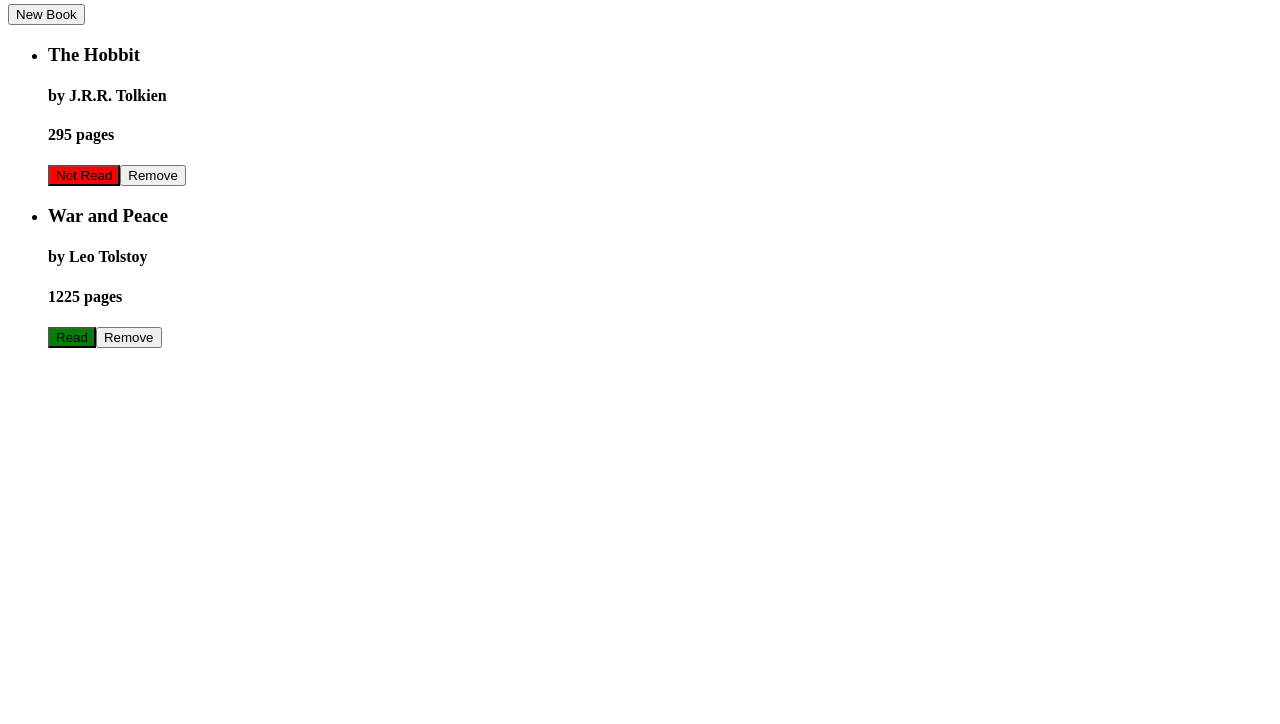
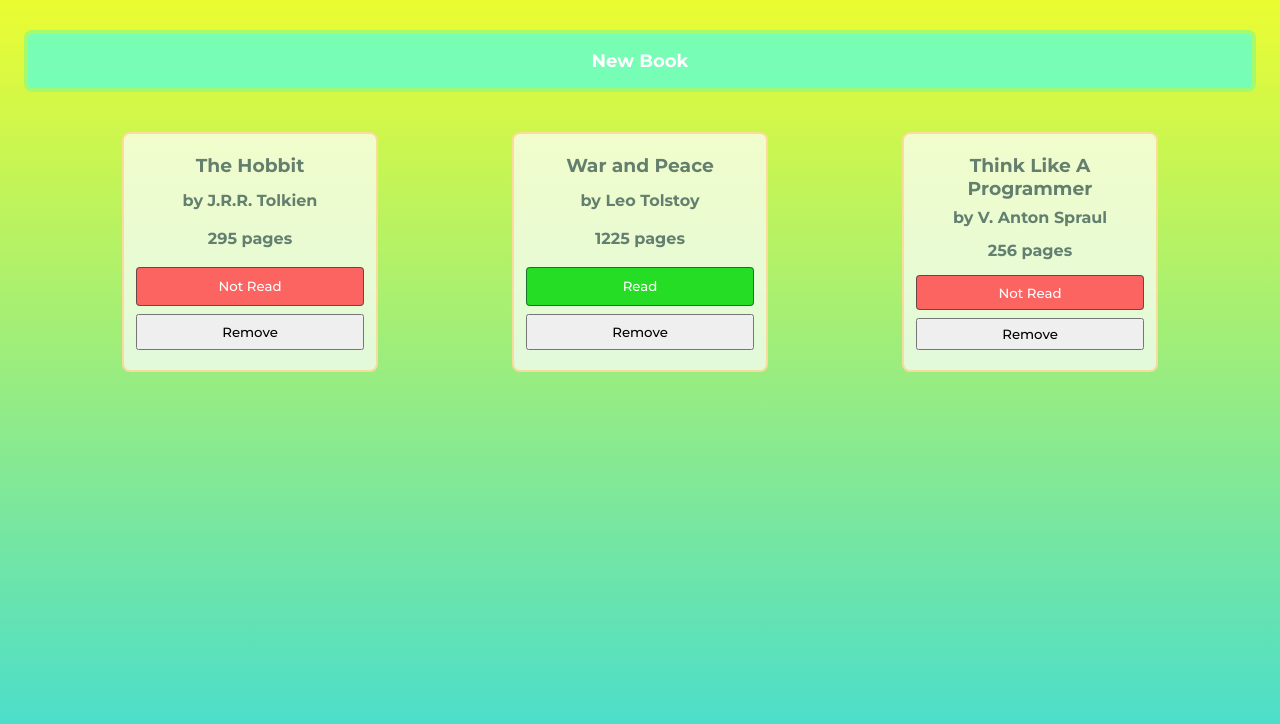
Before and after one commit to Bossolin/odin-library, a plain HTML site: page index.html in a window 1280 px wide. Shown: the part 76-800 px from the top of the page. Drawn offline with Linux system fonts and the light colour scheme.

Commit message:
added styles

```diff
--- a/index.html
+++ b/index.html
@@ -41,8 +41,10 @@
             <label for="read">Read:</label>
             <input type="checkbox" id="read" />
           </div>
-          <button type="reset">Reset</button>
-          <button type="submit" id="submit">Add Book</button>
+          <button type="reset" class="reset-button">Reset</button>
+          <button type="submit" id="submit" class="submit-button">
+            Add Book
+          </button>
         </form>
       </div>
     </div>
--- a/script.js
+++ b/script.js
@@ -18,8 +18,8 @@ function Book(title, author, pages, read) {
 
 Book.prototype.delete = function () {
   myLibrary = myLibrary.filter((book) => book.title != this.title);
+
   const bookId = document.querySelector(`[data-book-index="${this.title}"]`);
-
   bookList.removeChild(bookId.parentNode);
 };
 
@@ -40,8 +40,14 @@ Book.prototype.finished = function () {
 
 const theHobbit = new Book("The Hobbit", "J.R.R. Tolkien", 295, false);
 const warAndPeace = new Book("War and Peace", "Leo Tolstoy", 1225, true);
+const thinkLikeAPro = new Book(
+  "Think Like A Programmer",
+  "V. Anton Spraul",
+  256,
+  false
+);
 
-let myLibrary = [theHobbit, warAndPeace];
+let myLibrary = [theHobbit, warAndPeace, thinkLikeAPro];
 
 function addBookToLibrary(title, author, pages, read) {
   const newBook = new Book(title, author, pages, read);
--- a/style.css
+++ b/style.css
@@ -1,7 +1,88 @@
+@import url("https://fonts.googleapis.com/css2?family=Montserrat:wght@100;300;500;700;800;900&family=Teko:wght@300;400;500;600;700&display=swap");
+
 *,
 *::before,
 *::after {
   box-sizing: border-box;
+  font-family: "Montserrat", sans-serif;
+}
+
+body {
+  margin: 0;
+  padding: 0;
+  background: linear-gradient(to bottom, rgb(251 255 33), #03d1b4b5);
+  display: flex;
+  flex-direction: column;
+  min-height: 100vh;
+}
+
+header {
+  text-align: center;
+  color: #f3451cde;
+}
+
+.open-button {
+  padding: 16px;
+  margin: 24px;
+  background-color: #4effe6b5;
+  border: #d0f72880 4px solid;
+  font-size: 18px;
+  color: white;
+  cursor: pointer;
+  font-weight: bold;
+  border-radius: 8px;
+}
+
+.open-button:active {
+  background-color: #9ffdf1fa;
+}
+
+.book-list {
+  padding: 0;
+  display: flex;
+  flex-wrap: wrap;
+  justify-content: space-evenly;
+  gap: 24px 12px;
+}
+
+.book-list li {
+  width: 20vw;
+  height: 30vh;
+  list-style: none;
+  border: 2px #ffd38ec7 solid;
+  text-align: center;
+  overflow-wrap: break-word;
+  background-color: #ffffffb5;
+  padding: 16px 8px;
+  border-radius: 8px;
+  color: #1032349e;
+  display: flex;
+  flex-direction: column;
+}
+
+.book-list li * {
+  margin: 4px;
+  flex: 1;
+}
+
+.read,
+.not-read,
+.reset-button,
+.submit-button {
+  border: #1032349e 1px solid;
+  border-radius: 4px;
+  color: white;
+  padding: 4px 0;
+}
+
+.read,
+.submit-button {
+  background-color: rgb(38, 221, 38);
+}
+
+.not-read,
+.reset-button {
+  background-color: rgba(253, 90, 90, 0.938);
 }
 
 .modal {
@@ -9,12 +90,13 @@
   top: 50%;
   left: 50%;
   transform: translate(-50%, -50%) scale(0);
-  border: 1px solid black;
+  border: 2px #ffd38ec7 solid;
   border-radius: 12px;
   z-index: 10;
-  background-color: white;
   max-width: 80%;
   width: 500px;
+  height: 60vh;
+  background: linear-gradient(to bottom, rgb(251 255 33), #03d1b4b5);
 }
 
 .modal.active {
@@ -32,6 +114,7 @@
 .modal-header .title {
   font-size: 1.25rem;
   font-weight: bold;
+  color: #1032349e;
 }
 
 .modal-header .close-button {
@@ -45,6 +128,22 @@
 
 .modal-body {
   padding: 16px;
+  height: 80%;
+  color: #1032349e;
+}
+
+.modal-body form,
+form div {
+  display: flex;
+  flex-direction: column;
+}
+
+.modal-body form * {
+  flex: 1;
+  margin: 4px;
+}
+.modal-body form input {
+  padding: 8px 12px;
 }
 
 #overlay {
@@ -62,11 +161,3 @@
   opacity: 1;
   pointer-events: all;
 }
-
-.read {
-  background-color: green;
-}
-
-.not-read {
-  background-color: red;
-}
```
